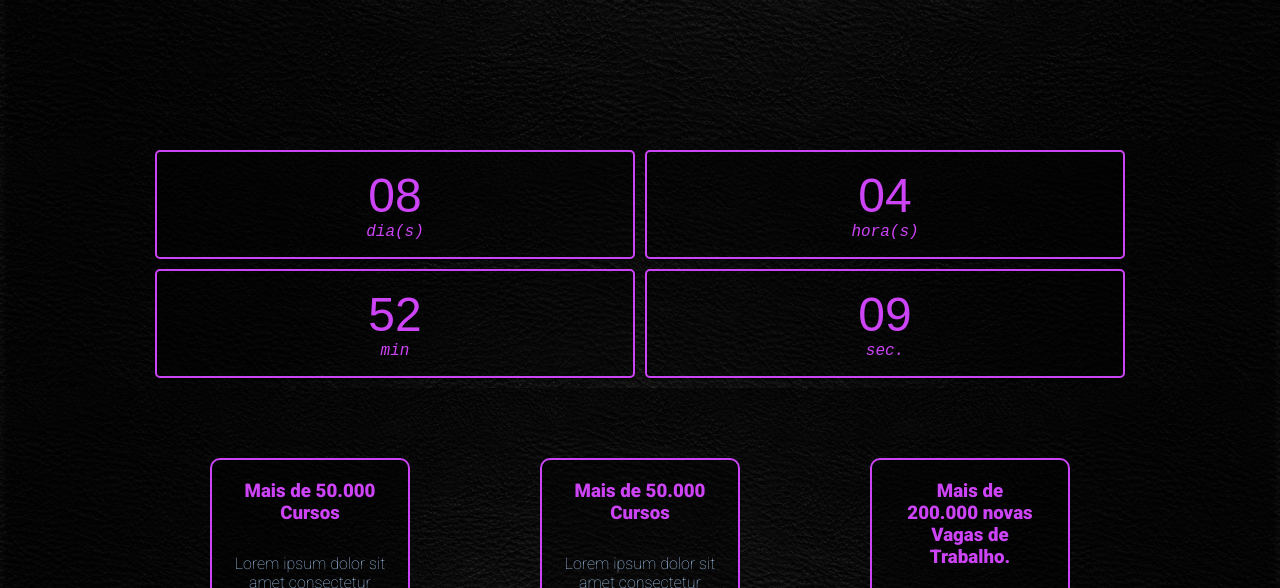
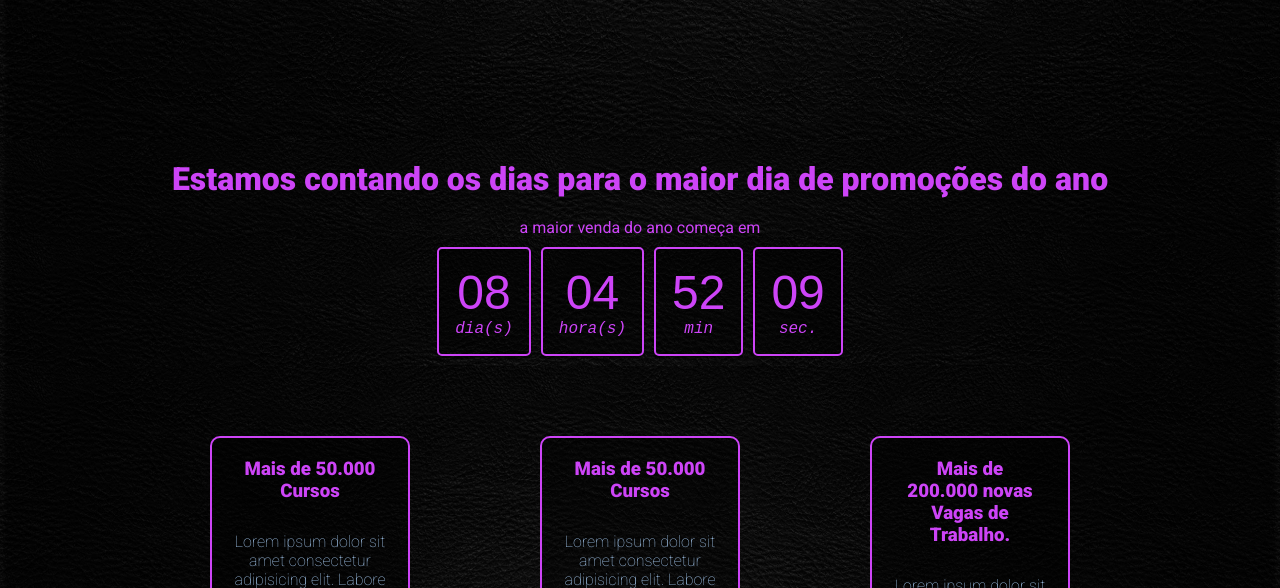
Before and after one commit to nevesfelipe47/Desafio-Hiring-Coders, a plain HTML site: page index.html in a window 1280 px wide. Shown: the part 660-1248 px from the top of the page. Drawn offline with Linux system fonts and the light colour scheme.

Commit message:
quinta alteração

```diff
--- a/css/style.css
+++ b/css/style.css
@@ -32,7 +32,7 @@ li{
 }
 
 .countdown{
-    display: grid;
+    display: flex;
     grid-template-columns: repeat(auto-fit, minmax(280px, 480px));
     justify-content: center;
     gap: 10px;
--- a/index.html
+++ b/index.html
@@ -17,8 +17,12 @@
             <img src="assets/logo2.png" alt="Black Friday">
         </aside>
     </section>
+    <div class="first-text background-section-two">
+        <h1 class="subtitulo">Estamos contando os dias para o maior dia de promoções do ano</h1>
+        <p class="subtitulo2">a maior venda do ano começa em</p>
+    </div>
+    <section id="contador">
 
-    <section id="contador">
         <ul class="countdown">
             <li>
                 <span data-time>00</span>
```
